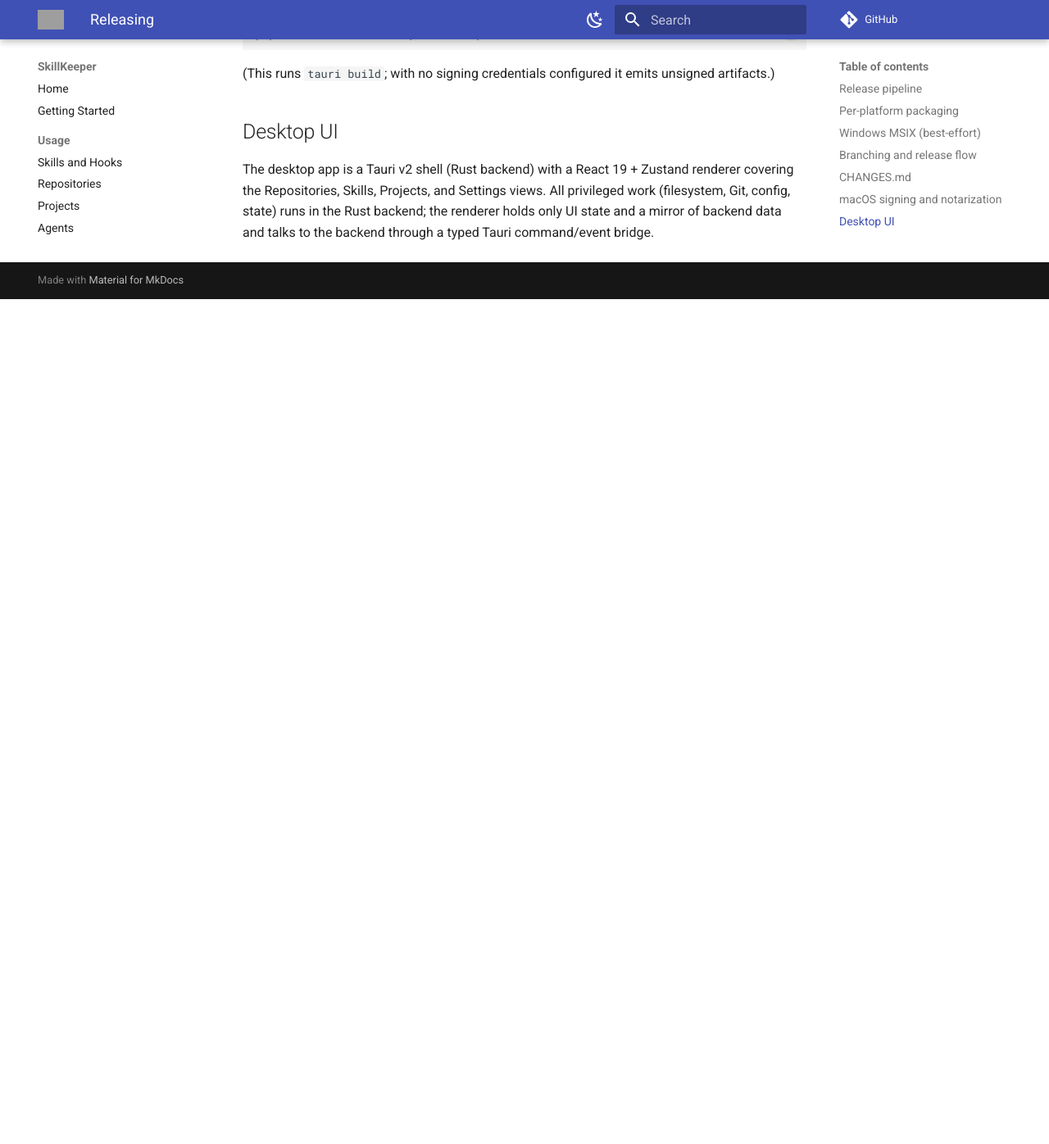
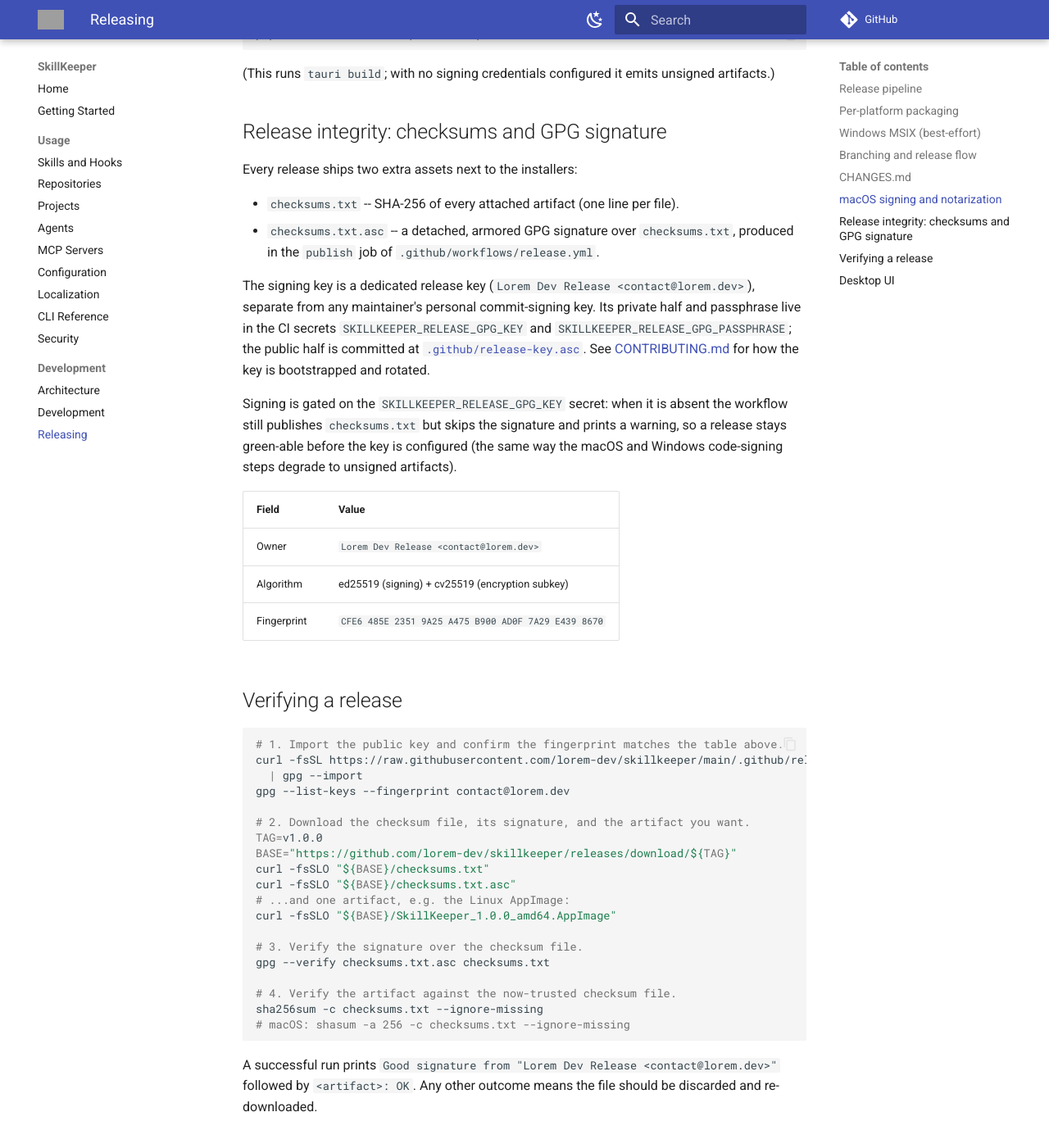
Before and after one commit to lorem-dev/skillkeeper, an MkDocs documentation site: the page built from docs/development/releasing.md, in a window 1280 px wide and 1400 px high, scrolled down 2304 px. Shown: the top 1396 px of the window at 82% size. Built offline with MkDocs 1.6.1 and Material for MkDocs 9.7.7, drawn with Linux system fonts in a browser that asks for light colours; comment, search, counter and statistics services are not loaded; the version menu is left out; before the commit the page ends 2669 px from its top, so only the background shows below that; grey boxes are pictures that could not be loaded.

Commit message:
ci: add release signing and back-merge, fix i18n catalog build
- Generate localization catalogs before dev/build/build:libs so a fresh or
  cleaned worktree no longer fails with missing ./catalogs/*.ts.
- Sign checksums.txt in the release publish job with the Lorem Dev Release
  GPG key, gated on the SKILLKEEPER_RELEASE_GPG_KEY secret so releases stay
  green-able when the key is absent; attach checksums.txt(.asc).
- Add .github/release-key.asc and document signing and verification in
  docs/development/releasing.md and CONTRIBUTING.md.
- Add a workflow that opens a back-merge PR from main into develop after a
  release lands on main.

````diff
--- a/docs/development/releasing.md
+++ b/docs/development/releasing.md
@@ -94,6 +94,65 @@
 (This runs `tauri build`; with no signing credentials configured it emits
 unsigned artifacts.)
 
+## Release integrity: checksums and GPG signature
+
+Every release ships two extra assets next to the installers:
+
+- `checksums.txt` -- SHA-256 of every attached artifact (one line per file).
+- `checksums.txt.asc` -- a detached, armored GPG signature over
+  `checksums.txt`, produced in the `publish` job of
+  `.github/workflows/release.yml`.
+
+The signing key is a dedicated release key (`Lorem Dev Release
+<contact@lorem.dev>`), separate from any maintainer's personal
+commit-signing key. Its private half and passphrase live in the CI secrets
+`SKILLKEEPER_RELEASE_GPG_KEY` and `SKILLKEEPER_RELEASE_GPG_PASSPHRASE`; the
+public half is committed at
+[`.github/release-key.asc`](https://github.com/lorem-dev/skillkeeper/blob/main/.github/release-key.asc).
+See [CONTRIBUTING.md](../../CONTRIBUTING.md) for how the key is bootstrapped
+and rotated.
+
+Signing is gated on the `SKILLKEEPER_RELEASE_GPG_KEY` secret: when it is
+absent the workflow still publishes `checksums.txt` but skips the signature
+and prints a warning, so a release stays green-able before the key is
+configured (the same way the macOS and Windows code-signing steps degrade to
+unsigned artifacts).
+
+| Field       | Value                                                |
+|-------------|------------------------------------------------------|
+| Owner       | `Lorem Dev Release <contact@lorem.dev>`              |
+| Algorithm   | ed25519 (signing) + cv25519 (encryption subkey)      |
+| Fingerprint | `CFE6 485E 2351 9A25 A475  B900 AD0F 7A29 E439 8670` |
+
+## Verifying a release
+
+```sh
+# 1. Import the public key and confirm the fingerprint matches the table above.
+curl -fsSL https://raw.githubusercontent.com/lorem-dev/skillkeeper/main/.github/release-key.asc \
+  | gpg --import
+gpg --list-keys --fingerprint contact@lorem.dev
+
+# 2. Download the checksum file, its signature, and the artifact you want.
+TAG=v1.0.0
+BASE="https://github.com/lorem-dev/skillkeeper/releases/download/${TAG}"
+curl -fsSLO "${BASE}/checksums.txt"
+curl -fsSLO "${BASE}/checksums.txt.asc"
+# ...and one artifact, e.g. the Linux AppImage:
+curl -fsSLO "${BASE}/SkillKeeper_1.0.0_amd64.AppImage"
+
+# 3. Verify the signature over the checksum file.
+gpg --verify checksums.txt.asc checksums.txt
+
+# 4. Verify the artifact against the now-trusted checksum file.
+sha256sum -c checksums.txt --ignore-missing
+# macOS: shasum -a 256 -c checksums.txt --ignore-missing
+```
+
+A successful run prints
+`Good signature from "Lorem Dev Release <contact@lorem.dev>"` followed by
+`<artifact>: OK`. Any other outcome means the file should be discarded and
+re-downloaded.
+
 ## Desktop UI
 
 The desktop app is a Tauri v2 shell (Rust backend) with a React 19 + Zustand
--- a/package.json
+++ b/package.json
@@ -13,9 +13,9 @@
   },
   "scripts": {
     "postinstall": "node scripts/gen-i18n.mjs",
-    "dev": "pnpm --filter @skillkeeper/desktop dev",
-    "build": "tsc -b tsconfig.build.json && pnpm --filter @skillkeeper/desktop run build",
-    "build:libs": "tsc -b tsconfig.build.json",
+    "dev": "node scripts/gen-i18n.mjs && pnpm --filter @skillkeeper/desktop dev",
+    "build": "node scripts/gen-i18n.mjs && tsc -b tsconfig.build.json && pnpm --filter @skillkeeper/desktop run build",
+    "build:libs": "node scripts/gen-i18n.mjs && tsc -b tsconfig.build.json",
     "typecheck": "pnpm -r typecheck",
     "test": "vitest run",
     "test:watch": "vitest",
````
Also changed, not shown: CONTRIBUTING.md (+60 -0 lines), 3 other files.
